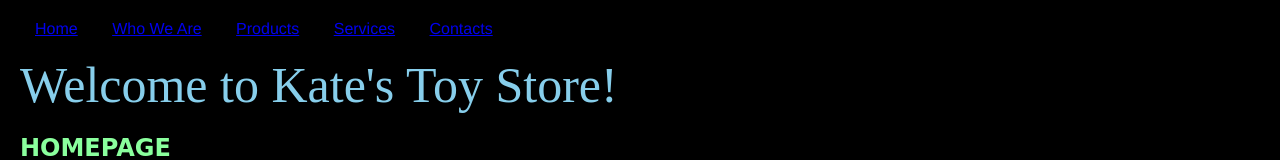
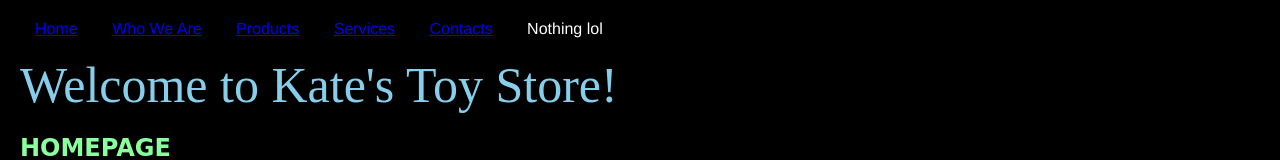
Before and after one commit to jhu1347/ToyStoreGroup5, a plain HTML site: page index.html in a window 1280 px wide. Shown: the top 160 px of the page. Drawn offline with Linux system fonts and the light colour scheme.

Commit message:
Update index.html

```diff
--- a/index.html
+++ b/index.html
@@ -27,6 +27,7 @@
             <li><a href = "products.html">Products</a></li>
             <li><a href = "services.html">Services</a></li>
             <li><a href = "contact.html">Contacts</a></li>
+            <li>Nothing lol</li>
         </nav>
 
         <br>
```
